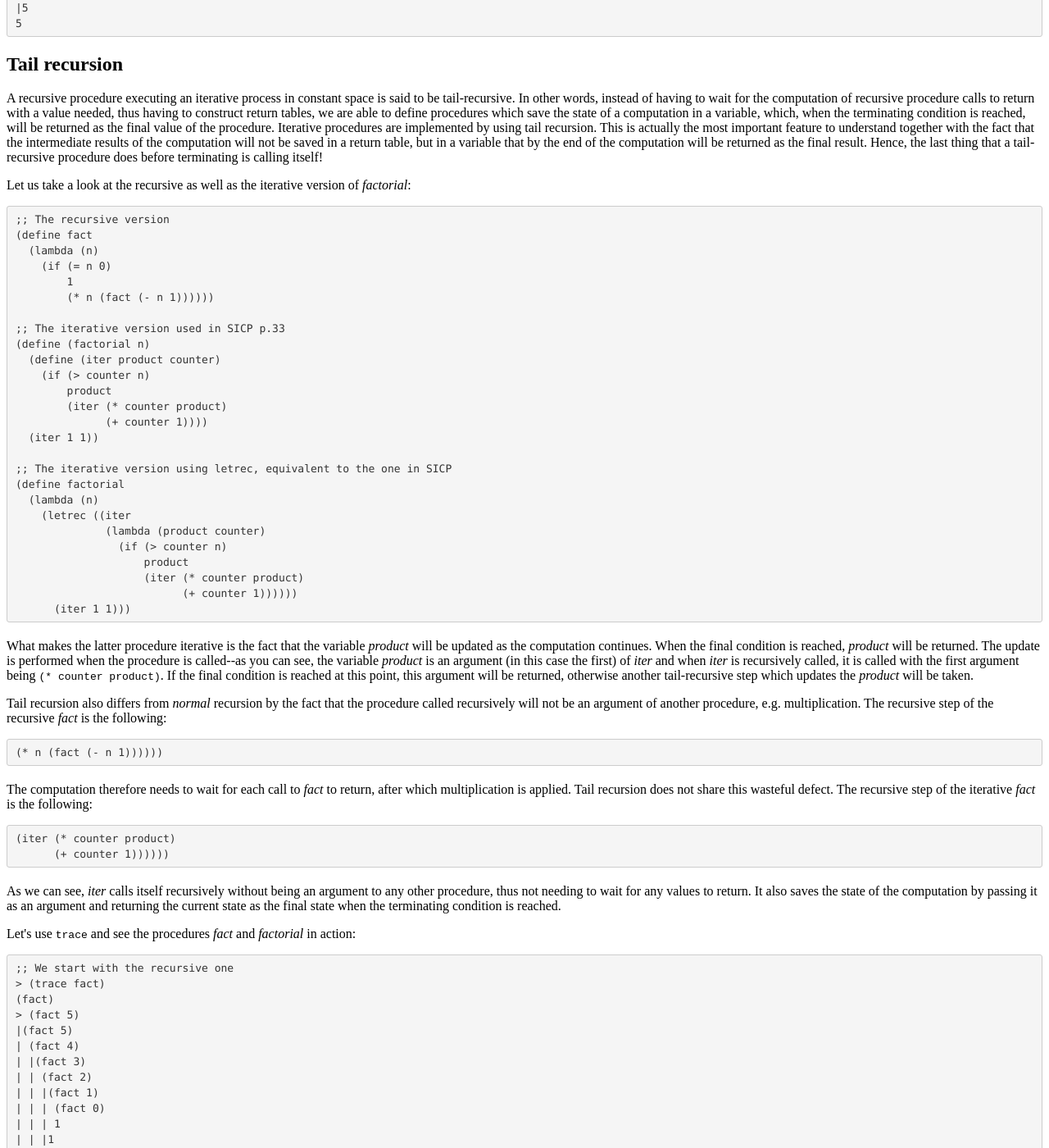
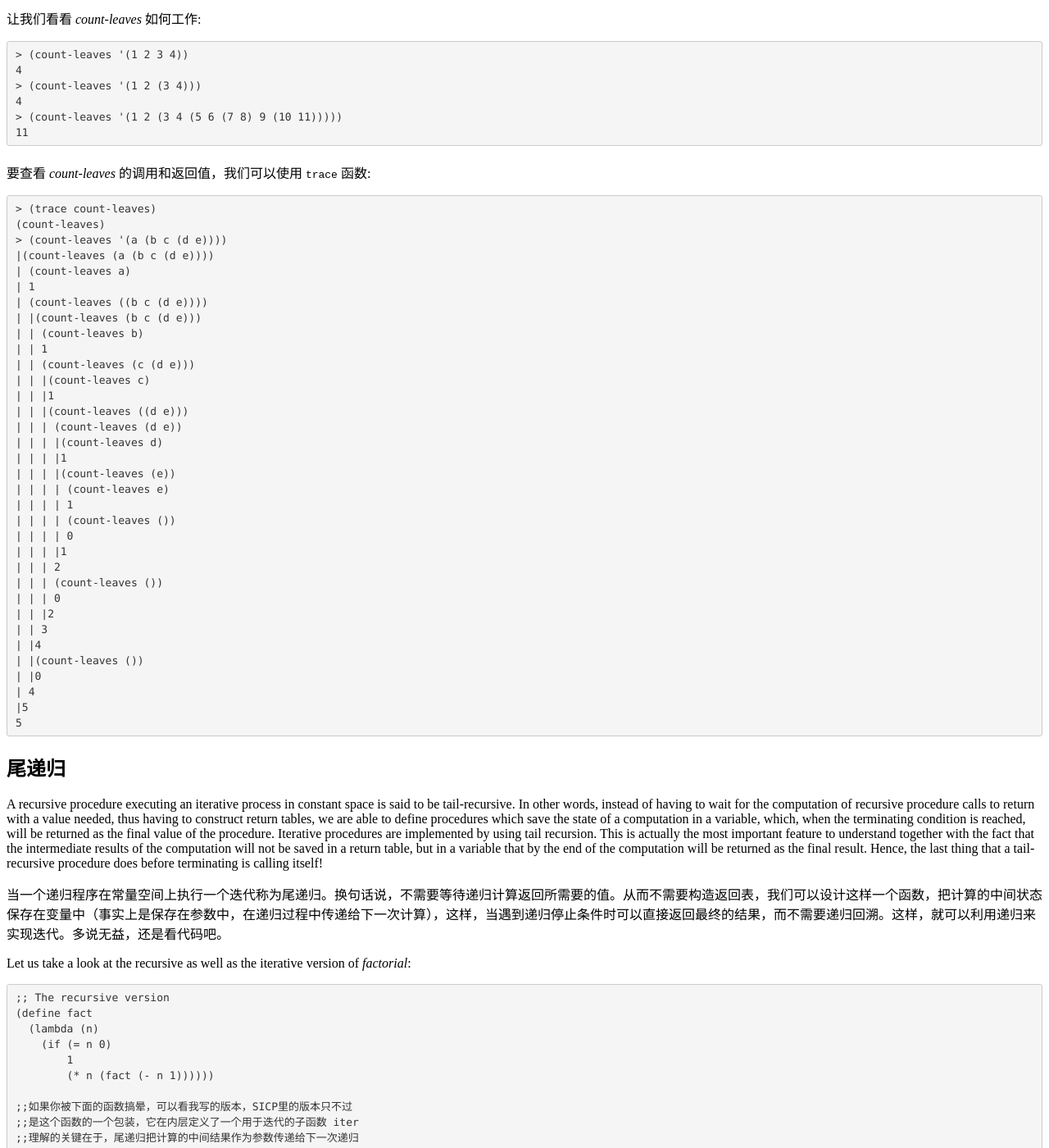
Before and after one commit to rhuichao/uternet.github.io, a Jekyll site: the page scheme_tutorial/node8.html, which Jekyll copies as it is, in a window 1280 px wide and 1400 px high, scrolled down 3017 px. Shown: the whole window at 82% size. Built offline with Jekyll 4.4.1, drawn with Linux system fonts in a browser that asks for light colours; Markdown is read by kramdown in place of the engine named in the settings; some of the changed text lies outside the part shown.

Commit message:
new document posted

```diff
--- a/scheme_tutorial/node8.html
+++ b/scheme_tutorial/node8.html
@@ -57,7 +57,7 @@ original version by:  Nikos Drakos, CBLU, University of Leeds
 <HR>
 
 <H1><A NAME="SECTION00800000000000000000">
-Procedures</A>
+过程（函数）</A>
 </H1>
 
 <P>
@@ -66,11 +66,12 @@ as arguments, bound to variables and returned as values from other
 procedures.  Arguments are passed by value. Note that the order in
 which the arguments are evaluated is not defined.  We shall now study
 procedures in further detail.
-
+<P>
+在 Scheme 里，函数是一等公民，这意味着函数可以作为参数传递给别的函数，可以绑定成变量，也可以作为返回值被别的函数返回。参数通过值来传递。要注意，参数的求值次序并没有定意。
 <P>
 
 <H1><A NAME="SECTION00810000000000000000">
-Recursion</A>
+递归</A>
 </H1>
 
 <P>
@@ -78,13 +79,16 @@ Procedures which call themselves within the body of their lambda expression
 are said to be recursive. In general, recursive procedures need a terminating
 condition (otherwise they will run forever) and a recursive step (describing
 how the computation should proceed).
-
+<P>
+一个函数在函数调用自身称为递归。通常递归需要设定一个停止条件（否则它将一直运行下去）以及递归步进。
 <P>
 We will use one of MzScheme's procedures <TT>trace</TT> to illustrate the
 behaviour of recursive procedures. The procedure <TT>trace</TT> shows the
 intermediate steps as the recursion proceeds as well as the intermediate
 values returned.
-
+<P>
+我们将使用 MzScheme （现在已更名为 racket）中的一个函数 trace 来追踪一个递归函数的运行过程。trace 显示被追踪的递归函数在运行过程中的中间步骤。<p>
+（注）在racket中使用不是核心的一部分，要使用 trace 需要导入 racket/trace 模块：(require racket/trace)。
 <P>
 For example, let us define a procedure for counting the factorial of a number.
 We know that <IMG
@@ -103,6 +107,8 @@ condition. Apart from that, we know that <IMG
  ALT="n*(n-1)!">,
 which gives us our recursive step. We are now ready to define the procedure
 itself:
+<P>
+作为例子，让我们定义一个计算阶乘的函数。我们知道 0 的阶乘是 1，我们将把 0 作为停止条件。我们知道 n! = n * (n - 1)!, 这就给了我们递归步进。现在我们已经准备好定义函数了：
 <PRE>
 (define fact
   (lambda (n)
@@ -114,6 +120,8 @@ itself:
 <P>
 Let' see what happens if we try to compute the factorial of 7 by using the
 procedure <TT>trace</TT>:
+<P>
+我们看看当我们尝试计算 7 的阶乘的时候会发生什么。
 <PRE>
 &gt; (fact 7)
 5040
@@ -144,14 +152,15 @@ procedure <TT>trace</TT>:
 <P>
 
 <H2><A NAME="SECTION00811000000000000000">
-Flat recursion</A>
+浅递归</A>
 </H2>
 
 <P>
 If the recursion is applied over the top-level items of a list it is said to
 be flatly recursive. For example, if we have a list (1 2 (3 4)) then the top
 level items are 1, 2 and (3 4).
-
+<P>
+如果递归仅仅在一个列表的顶级条目上进行，我们称之为 flatly recursive（平坦递归 or 浅递归？）例如，如果我们有一个列表 (1 2 (3 4))，它的顶级条目是 1, 2, (3 4)。
 <P>
 Scheme provides a procedure <TT>append</TT>, which appends
 the lists given as arguments. We will now define our own <I>append</I>
@@ -159,7 +168,8 @@ procedure, which will take two lists as arguments and return a list consisting
 of these arguments. For example, if we have the lists (a b c) and (d e f),
 our procedure <I>append</I> would return (a b c d e f) if these lists were
 given as arguments.
-
+<P>
+Scheme 提供了一个 append 内置函数，它把参数中的列表附加（合并）在一起，现在我们将定义自己的 append 函数，它接受两个列表作为参数，返回一个合并后的列表。比如，有两个列表 (a b c) 和 (d e f)，如果用这两个列表作参数，我们的 append 将返回 (a b c d e f).
 <P>
 We start by trying to figure out how to append the lists.
 Clearly, we need to find a way to attach the items of the latter list to the
@@ -174,6 +184,8 @@ empty. By this we find our terminating condition: when the first list is empty,
 return the second list. The second list will then be consed to the elements
 of the list we are constructing, which at this point already contains all
 the elements of the first list.
+<P>
+我们将尝试演算出如果合并列表。很明显，我们需要找到一个方法把后者的条目附加到前者。我们需要使用 cons ，car 和 cdr 过程。我们需要构建一个新列表来包含所有的条目。（啰嗦！看代码吧）
 <PRE>
 (define append
   (lambda (ls1 ls2)
@@ -184,6 +196,8 @@ the elements of the first list.
 
 <P>
 To see how this works, let's use <TT>trace</TT> and see what happens:
+<P>
+要显示它如何工作，让我们使用 trace，看看发生了什么：
 <PRE>
 &gt; (trace append)
 (append)
@@ -202,7 +216,7 @@ To see how this works, let's use <TT>trace</TT> and see what happens:
 <P>
 
 <H2><A NAME="SECTION00812000000000000000">
-Deep recursion</A>
+深递归</A>
 </H2>
 
 <P>
@@ -214,7 +228,8 @@ other lists, e.g. (1 2 (3 4 5)). The list as a whole has nesting level 0,
 whereas the top level items 1, 2 and (3 4 5) have the nesting level 1.
 For example, the element 3 in (1 2 (3 4 (5 (6 7)))) has nesting level 2,
 whereas the element 7 has nesting level 4.
-
+<P>
+深递归在一个列表的所有原子上进行，一个列表中可能包含其它的列表。深递归总是涉及到树递归（二叉树历遍）。
 <P>
 Let's define a procedure for counting the number of atomic items in a list
 structure.
@@ -222,6 +237,8 @@ If the list is empty, it contains 0 elements. If the list is not empty and
 not a pair, it contains 1 element. Otherwise, it contains the number of
 elements in its <TT>car</TT> plus the number of elements in its <TT>cdr</TT>.
 We are now ready to define our procedure (also found in SICP p. 109):
+<P>
+让我们写一个函数来对一个列表中的所有原子做计数。如果参数是空列表，它包含0个原子，返回 0，如果参数不是空列表，并且不是 pair 结构，那么它肯定是原子了，计数加 1。如果这两个条件都不成立，那么说明参数是一个非空的列表，首先对 (car ls)做计数，再加上对 (cdr ls)做计数的结果。（可以在SICP 109页找到本例）:
 <PRE>
 (define count-leaves
   (lambda (ls)
@@ -230,9 +247,20 @@ We are now ready to define our procedure (also found in SICP p. 109):
           (else (+ (count-leaves (car ls))
                    (count-leaves (cdr ls)))))))
 </PRE>
+<P>
+SICP的这个例子比较不好懂，我自己写了一个：
+<pre>
+(define count-leaves
+   (lambda (l)
+     (cond ((null? l) 0)
+           ((not (pair? (car l)))
+            (+ 1 (count-leaves (cdr l))))
+           (else (+ (count-leaves (car l))
+                    (count-leaves (cdr l)))))))
+</pre>
+<P>
+让我们看看 <I>count-leaves</I> 如何工作:
 
-<P>
-Let's see how <I>count-leaves</I> works:
 <PRE>
 &gt; (count-leaves '(1 2 3 4))
 4
@@ -243,8 +271,8 @@ Let's see how <I>count-leaves</I> works:
 </PRE>
 
 <P>
-To see the procedure calls and return tables of <I>count-leaves</I>, we use
-the procedure <TT>trace</TT>:
+要查看 <I>count-leaves</I> 的调用和返回值，我们可以使用
+ <TT>trace</TT> 函数:
 
 <PRE>
 &gt; (trace count-leaves)
@@ -286,7 +314,7 @@ the procedure <TT>trace</TT>:
 <P>
 
 <H2><A NAME="SECTION00813000000000000000">
-Tail recursion</A>
+尾递归</A>
 </H2>
 
 <P>
@@ -302,7 +330,8 @@ intermediate results of the computation will not be saved in a return table,
 but in a variable that by the end of the computation will be returned as the
 final result. Hence, the last thing that a tail-recursive procedure does
 before terminating is calling itself!
-
+<P>
+当一个递归程序在常量空间上执行一个迭代称为尾递归。换句话说，不需要等待递归计算返回所需要的值。从而不需要构造返回表，我们可以设计这样一个函数，把计算的中间状态保存在变量中（事实上是保存在参数中，在递归过程中传递给下一次计算），这样，当遇到递归停止条件时可以直接返回最终的结果，而不需要递归回溯。这样，就可以利用递归来实现迭代。多说无益，还是看代码吧。
 <P>
 Let us take a look at the recursive as well as the iterative version of
 <I>factorial</I>:
@@ -313,6 +342,20 @@ Let us take a look at the recursive as well as the iterative version of
     (if (= n 0)
         1
         (* n (fact (- n 1))))))
+
+;;如果你被下面的函数搞晕，可以看我写的版本，SICP里的版本只不过
+;;是这个函数的一个包装，它在内层定义了一个用于迭代的子函数 iter
+;;理解的关键在于，尾递归把计算的中间结果作为参数传递给下一次递归
+;;这样就不需要递归回溯。
+
+(define (fact1 n product counter)
+  (if (> counter n)
+      product
+      (fact1 n (* counter product) (+ counter 1))))
+
+;;当然，这函数比较丑陋，因为调用它时必须加上额外的参数 1 1
+;;这样才能把保存中间结果的 product 和计数器 counter 初始化为1
+;;(fact1 n 1 1)
 
 ;; The iterative version used in SICP p.33
 (define (factorial n)
@@ -333,6 +376,16 @@ Let us take a look at the recursive as well as the iterative version of
                     (iter (* counter product)
                           (+ counter 1))))))
       (iter 1 1)))
+
+;;其实可以用前面讲到的 Named let 写出更漂亮的递归，感觉就跟用C写for循环一样
+(define factorial
+  (lambda (n)
+    (let iter ((product 1)
+               (counter 1))
+      (if (> counter n)
+          product
+          (iter (* counter product)
+                (+ counter 1))))))
 </PRE>
 
 <P>
```
Also changed, not shown: scheme_tutorial/node7.html (+15 -6 lines).
